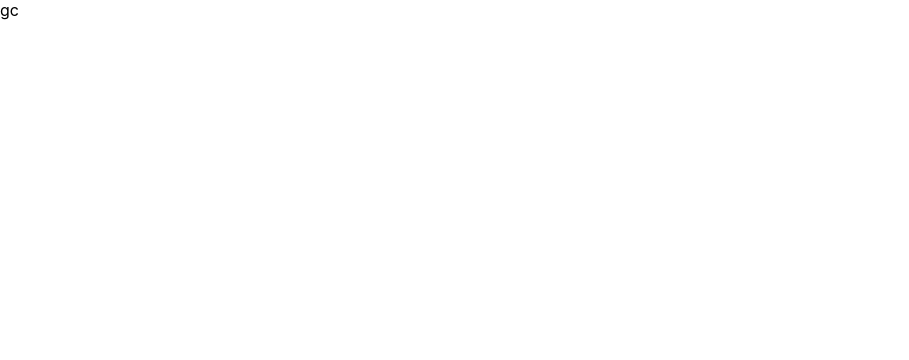
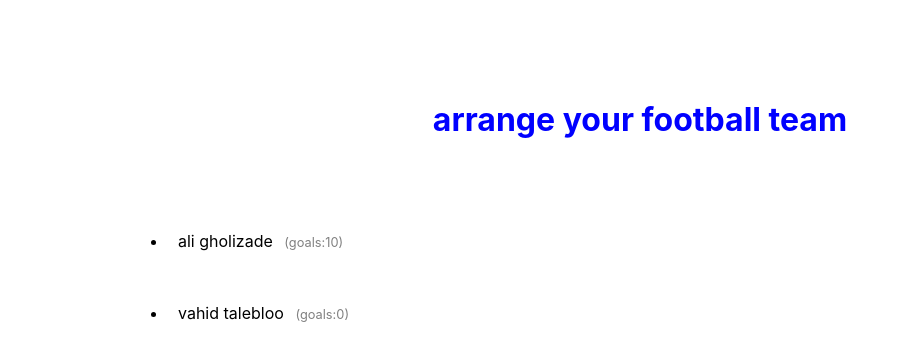
Before and after one commit to saeedegh/react-todolist-useContext, a React (Create React App) app: page / in a window 1280 px wide. Shown: the top 360 px of the page, without its empty margins (0-909 px from the left). Built offline with nearby package versions, Linux system fonts and the light colour scheme.

Commit message:
added list

```diff
--- a/src/App.js
+++ b/src/App.js
@@ -1,5 +1,48 @@
+import styled from "styled-components";
+import { players } from "./constant";
+
 function App() {
-  return <div>gc</div>;
+  return (
+    <StyledContainer>
+      <h1>arrange your football team</h1>
+      <div>
+        <StyledList>
+          {players.map((el, index) => (
+            <li key={index}>
+              <p>
+                {el.name} <span>(goals:{el.goals})</span>
+              </p>
+            </li>
+          ))}
+        </StyledList>
+      </div>
+    </StyledContainer>
+  );
 }
 
+const StyledContainer = styled.div`
+  height: 100vh;
+  width: 80%;
+  margin: 0 auto;
+  padding: 100px;
+
+  h1 {
+    margin: 0 auto;
+    text-align: center;
+    color: blue;
+    padding-bottom: 50px;
+  }
+`;
+
+const StyledList = styled.ul`
+  li {
+    padding: 10px;
+
+    span {
+      color: gray;
+      font-size: 0.8rem;
+      padding-left: 7px;
+    }
+  }
+`;
 export default App;
--- /dev/null
+++ b/src/constant.js
@@ -0,0 +1,10 @@
+export const players = [
+  {
+    name: "ali gholizade",
+    goals: 10,
+  },
+  {
+    name: "vahid talebloo",
+    goals: 0,
+  },
+];
```
